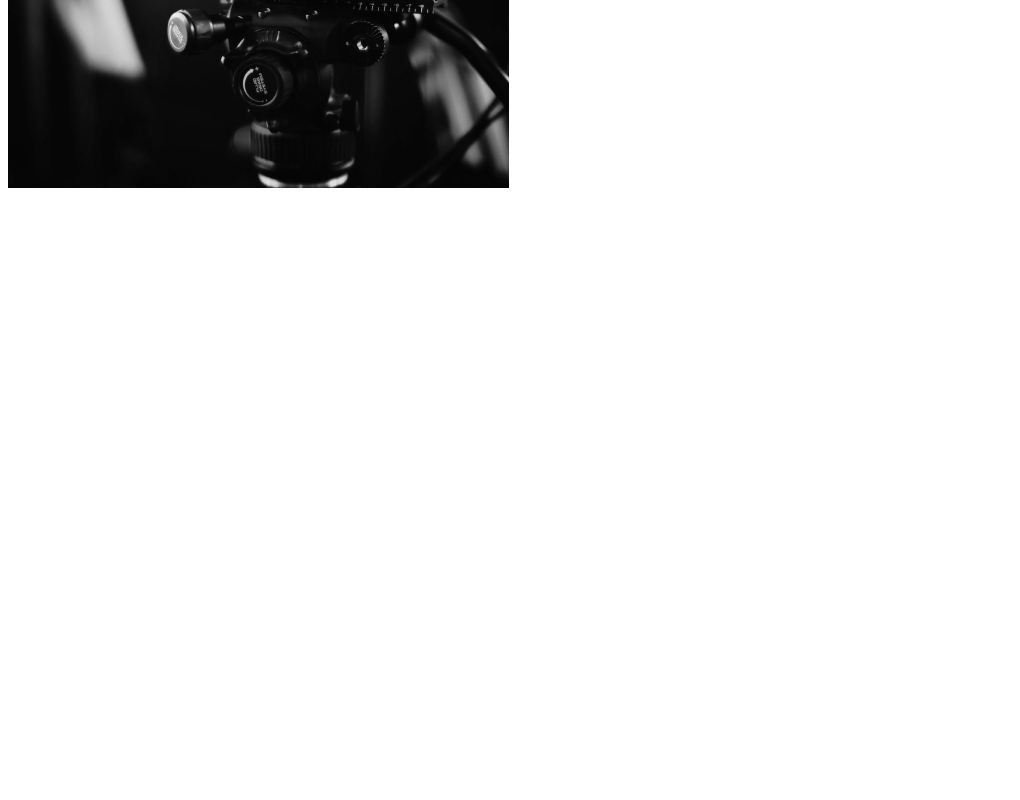
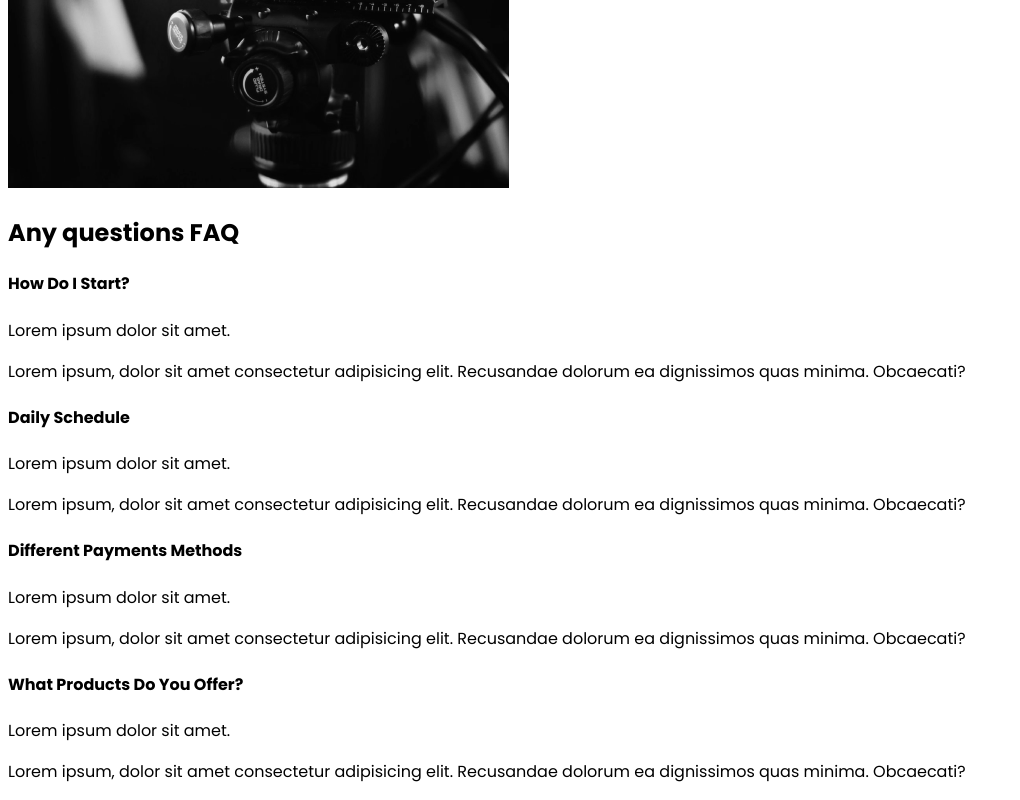
Before and after one commit to bishwaskharel/myportfolio, a React (Create React App) app: page / in a window 1280 px wide. Shown: the part 2308-3108 px from the top of the page, without its empty margins (0-1020 px from the left). Before the commit the page ends 2511 px from the top, so only its background shows below. Built offline with nearby package versions, Linux system fonts and the light colour scheme.

Commit message:
Faq section in about page

```diff
--- /dev/null
+++ b/src/components/FaqSection.js
@@ -0,0 +1,53 @@
+import React from "react";
+
+const FaqSection = () => {
+  return (
+    <div className="faq">
+      <h2>
+        Any questions <span>FAQ</span>
+      </h2>
+      <div className="question">
+        <h4>How Do I Start?</h4>
+        <div className="answer">
+          <p>Lorem ipsum dolor sit amet.</p>
+          <p>
+            Lorem ipsum, dolor sit amet consectetur adipisicing elit. Recusandae
+            dolorum ea dignissimos quas minima. Obcaecati?
+          </p>
+        </div>
+      </div>
+      <div className="question">
+        <h4>Daily Schedule</h4>
+        <div className="answer">
+          <p>Lorem ipsum dolor sit amet.</p>
+          <p>
+            Lorem ipsum, dolor sit amet consectetur adipisicing elit. Recusandae
+            dolorum ea dignissimos quas minima. Obcaecati?
+          </p>
+        </div>
+      </div>
+      <div className="question">
+        <h4>Different Payments Methods</h4>
+        <div className="answer">
+          <p>Lorem ipsum dolor sit amet.</p>
+          <p>
+            Lorem ipsum, dolor sit amet consectetur adipisicing elit. Recusandae
+            dolorum ea dignissimos quas minima. Obcaecati?
+          </p>
+        </div>
+      </div>
+      <div className="question">
+        <h4>What Products Do You Offer?</h4>
+        <div className="answer">
+          <p>Lorem ipsum dolor sit amet.</p>
+          <p>
+            Lorem ipsum, dolor sit amet consectetur adipisicing elit. Recusandae
+            dolorum ea dignissimos quas minima. Obcaecati?
+          </p>
+        </div>
+      </div>
+    </div>
+  );
+};
+
+export default FaqSection;
--- a/src/components/ServicesSection.js
+++ b/src/components/ServicesSection.js
@@ -16,28 +16,28 @@
         <div className="cards">
           <div className="card">
             <div className="icon">
-              <img src={clock} alt="" />
+              <img src={clock} alt="clock" />
               <h3>Efficient</h3>
             </div>
             <p>Lorem ipsum dolor sit amet.</p>
           </div>
           <div className="card">
             <div className="icon">
-              <img src={teamwork} alt="" />
+              <img src={teamwork} alt="teamwork" />
               <h3>Teamwork</h3>
             </div>
             <p>Lorem ipsum dolor sit amet.</p>
           </div>
           <div className="card">
             <div className="icon">
-              <img src={diaphragm} alt="" />
+              <img src={diaphragm} alt="diaphragm" />
               <h3>Diaphragm</h3>
             </div>
             <p>Lorem ipsum dolor sit amet.</p>
           </div>
           <div className="card">
             <div className="icon">
-              <img src={money} alt="" />
+              <img src={money} alt="money" />
               <h3>Affordable</h3>
             </div>
             <p>Lorem ipsum dolor sit amet.</p>
--- a/src/pages/AboutUs.js
+++ b/src/pages/AboutUs.js
@@ -2,12 +2,14 @@
 // Import About Components
 import AboutSection from "../components/AboutSection";
 import ServicesSection from "../components/ServicesSection";
+import FaqSection from "../components/FaqSection";
 
 const AboutUs = () => {
   return (
     <div>
       <AboutSection />
       <ServicesSection />
+      <FaqSection />
     </div>
   );
 };
```
